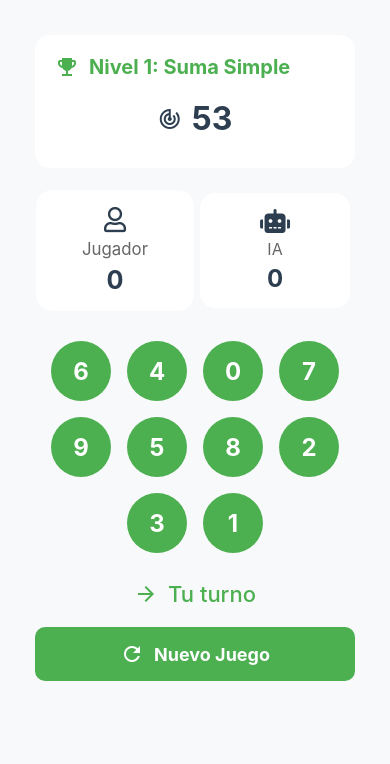
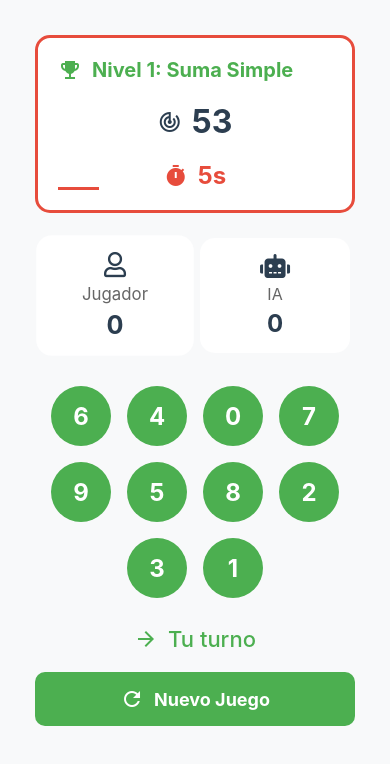
Before and after one commit to SrDeLasTinieblas/SumaMania, a React Native app: screen / in a window 390 px wide. Shown: the top 764 px of the page. Built offline with nearby package versions, Linux system fonts and the light colour scheme.

Commit message:
🔧 Development: App.js
Por favor, proporciona los cambios de código en el archivo `App.js`.  Necesito el *código antes* y el *código después* de las modificaciones para poder analizarlos y generar un resumen conciso de su propósito.

```diff
--- a/App.js
+++ b/App.js
@@ -1,10 +1,10 @@
 import React, { useState, useEffect, useRef } from 'react';
-import { View, Text, TouchableOpacity, StyleSheet, Animated, Platform } from 'react-native';
+import { View, Text, TouchableOpacity, StyleSheet, Animated, Easing, Platform } from 'react-native';
 import { GameResultModal } from './components/GameResultModal';
 import { MaterialIcons, FontAwesome5 } from '@expo/vector-icons';
 
 const LEVEL_CONFIG = {
-  1: { ops: ['+'], numberLimit: 2, time: null, title: 'Suma Simple', color: '#4CAF50' },
+  1: { ops: ['+'], numberLimit: 2, time: 10, title: 'Suma Simple', color: '#4CAF50' },
   2: { ops: ['+'], numberLimit: 3, time: null, title: 'Suma Triple', color: '#2196F3' },
   3: { ops: ['+', '-'], numberLimit: 2, time: null, title: 'Suma y Resta', color: '#9C27B0' },
   4: { ops: ['+', '-'], numberLimit: 3, time: 15, title: 'Contrarreloj', color: '#FF9800' },
@@ -27,6 +27,7 @@ const Game = () => {
 
   const borderAnimation = useRef(new Animated.Value(0)).current;
   const timerRef = useRef(null);
+  const borderColorAnim = useRef(new Animated.Value(0)).current;
 
   const scaleAnim = useRef(new Animated.Value(1)).current;
   const fadeAnim = useRef(new Animated.Value(1)).current;
@@ -62,7 +63,9 @@ const Game = () => {
   };
 
 
+
   const startBorderAnimation = () => {
+    if (timeLeft <= 5) {
       Animated.sequence([
         Animated.timing(borderAnimation, {
           toValue: 1,
@@ -75,32 +78,49 @@ const Game = () => {
           useNativeDriver: false,
         }),
       ]).start(() => {
-      if (timeLeft <= 5) {
+        if (timeLeft <= 5 && timeLeft > 0) {
           startBorderAnimation();
         }
       });
+    } else {
+      Animated.timing(borderAnimation, {
+        toValue: 1,
+        duration: 500,
+        useNativeDriver: false,
+      }).start();
+    }
   };
 
   const startTimer = () => {
     if (LEVEL_CONFIG[level].time) {
-      setTimeLeft(LEVEL_CONFIG[level].time);
+      const initialTime = LEVEL_CONFIG[level].time;
+      setTimeLeft(initialTime);
       clearInterval(timerRef.current);
+
+      // Reiniciar la animación
+      progressAnim.setValue(0);
+
       timerRef.current = setInterval(() => {
-        setTimeLeft(prev => (prev > 0 ? prev - 1 : 0));
+        setTimeLeft(prev => {
+          if (prev <= 1) {
+            clearInterval(timerRef.current);
+            handleTimeUp();
+            progressAnim.setValue(1); // Asegurar que la barra llegue al final
+            return 0;
+          }
+          return prev - 1;
+        });
       }, 1000);
     }
   };
 
   const handleTimeUp = () => {
     clearInterval(timerRef.current);
-    setBestPlay(findBestCombination(
-      numbers,
-      targetNumber - playerScore,
-      LEVEL_CONFIG[level].ops,
-      LEVEL_CONFIG[level].numberLimit
-    ));
     setShowModal(true);
+    setBestPlay(null);
+    setIsPlayerTurn(false);
   };
+
 
   const startNewGame = () => {
     const newTarget = Math.floor(Math.random() * 50) + 50;
@@ -288,17 +308,38 @@ const Game = () => {
     }
   };
 
-  const borderColor = borderAnimation.interpolate({
+  const borderOpacity = timeLeft <= 5
+    ? borderAnimation.interpolate({
         inputRange: [0, 1],
-    outputRange: ['transparent', '#ff0000'],
+        outputRange: [0.3, 1],
+      })
+    : 1;
+
+  const borderColor = borderColorAnim.interpolate({
+    inputRange: [0, 1],
+    outputRange: ['#2ecc71', '#e74c3c'],
   });
 
-
+  useEffect(() => {
+    if (timeLeft !== null) {
+      startBorderAnimation();
+      Animated.timing(borderColorAnim, {
+        toValue: timeLeft <= 5 ? 1 : 0,
+        duration: 300,
+        useNativeDriver: false,
+      }).start();
+    }
+  }, [timeLeft]);
 
   return (
     <View style={styles.container}>
       {/* Header Section */}
-      <View style={styles.headerCard}>
+      <Animated.View style={[styles.headerCard,
+      { borderColor,
+        borderWidth: 3,
+        opacity: borderOpacity
+      }]}>
+
         <View style={styles.levelBadge}>
           <MaterialIcons name="emoji-events" size={24} color={LEVEL_CONFIG[level].color} />
           <Text style={[styles.levelText, { color: LEVEL_CONFIG[level].color }]}>
@@ -326,13 +367,17 @@ const Game = () => {
                 styles.progressBar,
                 {
                   width: progressWidth,
-                  backgroundColor: timeLeft <= 5 ? '#e74c3c' : '#2ecc71'
+                  backgroundColor: timeLeft <= 5 ? '#e74c3c' : '#2ecc71',
+                  position: 'absolute',
+                  bottom: 0,
+                  left: 0,
+                  height: 3,
                 }
               ]}
             />
           </View>
         )}
-      </View>
+      </Animated.View>
 
       {/* Score Section */}
       <View style={styles.scoreBoard}>
```
Lines whose indentation alone changed are shown as unchanged.
